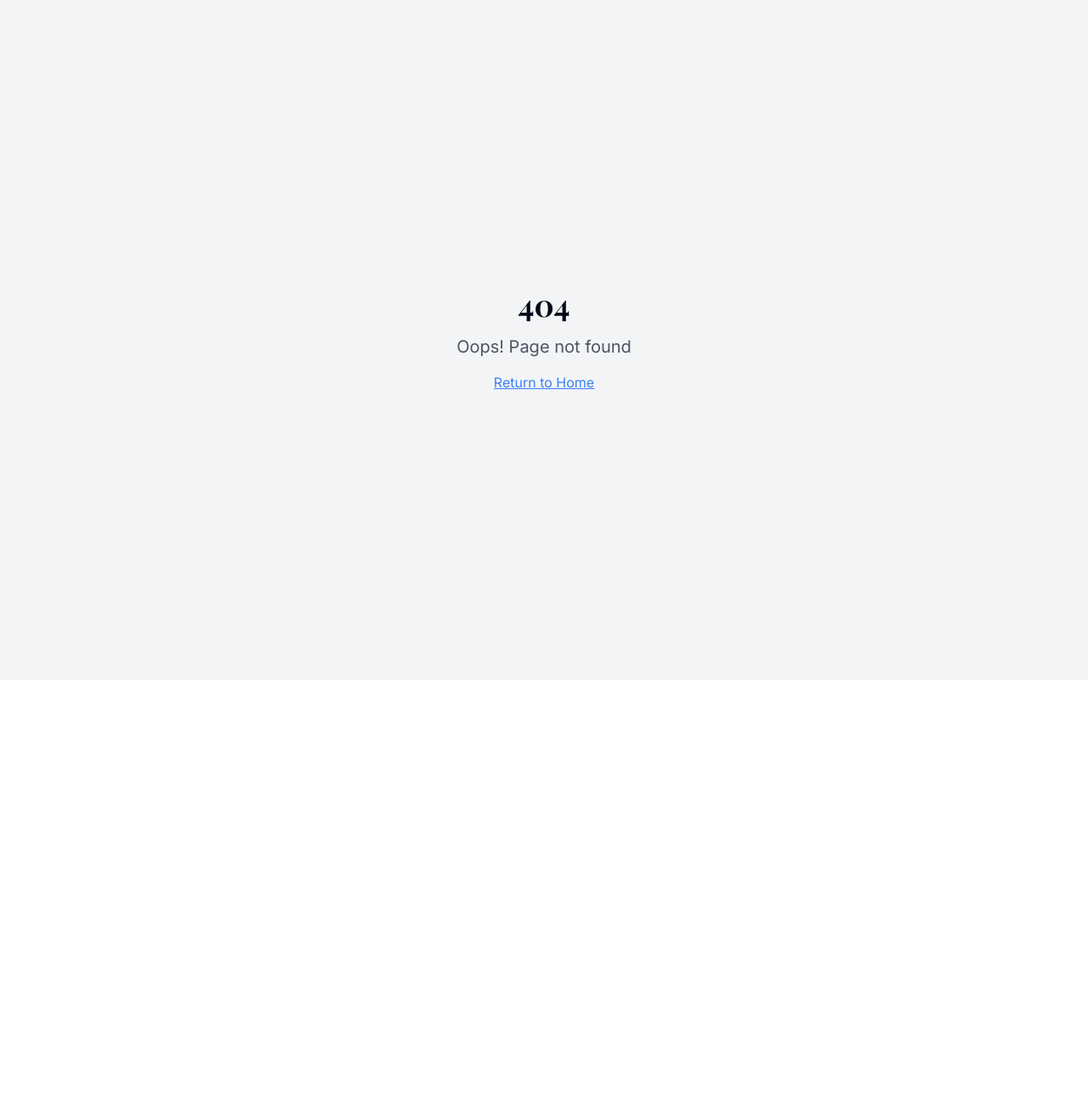
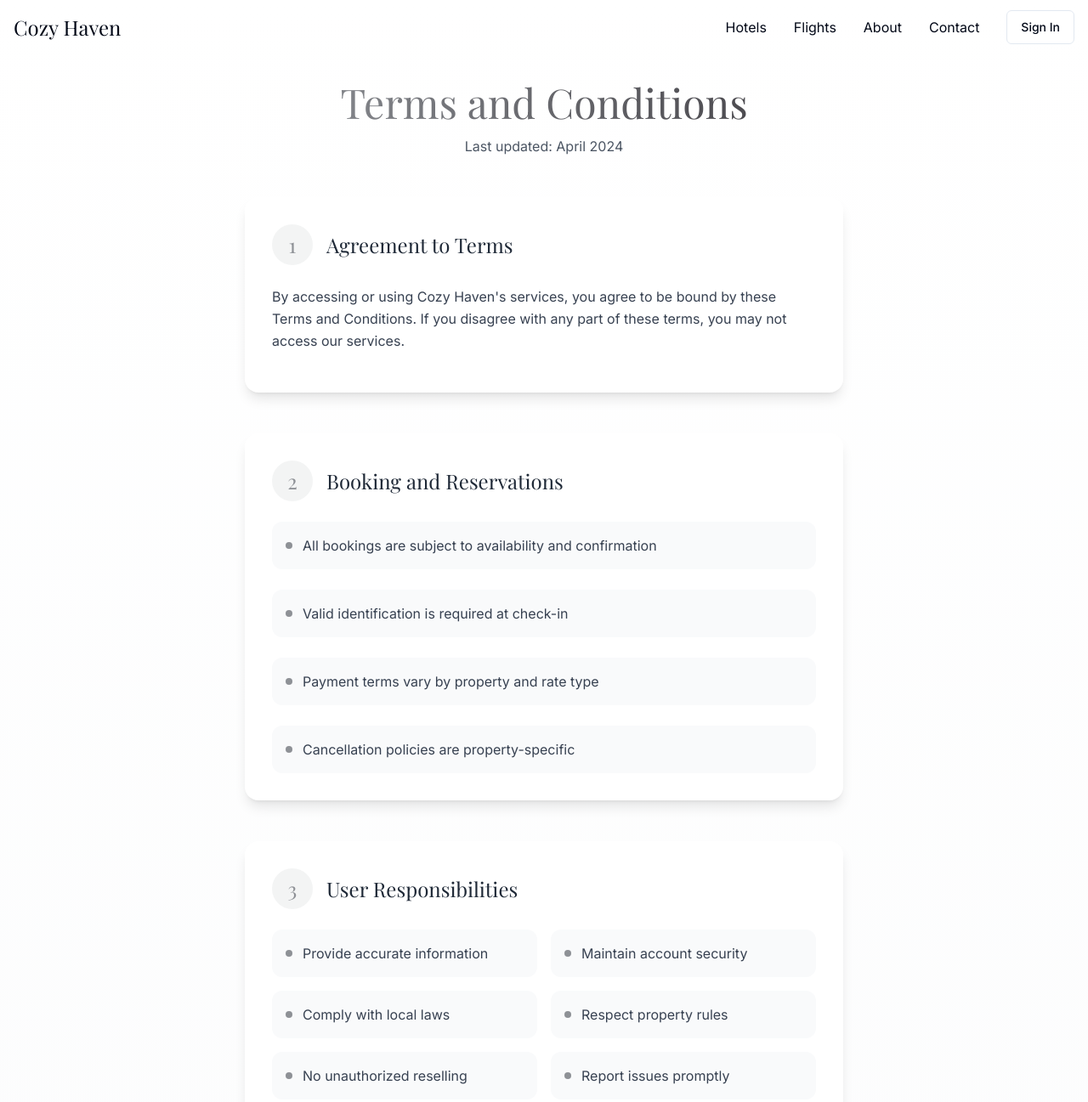
Before and after one commit to Gurneesh-singh/cozy-haven-booker, a React (Vite) app: page /terms in a window 1280 px wide. Before the commit this address had no page. Shown: the top 1297 px of the page at 85% size. Before the commit the page ends 800 px from the top, so only its background shows below. Built offline with nearby package versions, Linux system fonts and the light colour scheme.

Commit message:
Add Terms and Conditions page
Adds a dedicated page for the website's terms and conditions.  This will be a separate page from the existing privacy policy.

```diff
--- a/src/App.tsx
+++ b/src/App.tsx
@@ -3,6 +3,7 @@ import { BrowserRouter as Router, Routes, Route } from "react-router-dom";
 import Index from "@/pages/Index";
 import NotFound from "@/pages/NotFound";
 import Privacy from "@/pages/Privacy";
+import Terms from "@/pages/Terms";
 
 function App() {
   return (
@@ -10,6 +11,7 @@ function App() {
       <Routes>
         <Route path="/" element={<Index />} />
         <Route path="/privacy" element={<Privacy />} />
+        <Route path="/terms" element={<Terms />} />
         <Route path="*" element={<NotFound />} />
       </Routes>
     </Router>
--- /dev/null
+++ b/src/pages/Terms.tsx
@@ -0,0 +1,171 @@
+
+import { Navbar } from "@/components/Navbar";
+
+const Terms = () => {
+  return (
+    <div className="min-h-screen bg-gradient-to-b from-white to-gray-50">
+      <Navbar />
+      <div className="pt-24 pb-16 px-4">
+        <div className="container mx-auto max-w-3xl">
+          <div className="text-center mb-12 animate-fadeIn">
+            <h1 className="text-4xl md:text-5xl font-display mb-4 text-gray-900 bg-clip-text text-transparent bg-gradient-to-r from-primary to-secondary">
+              Terms and Conditions
+            </h1>
+            <p className="text-gray-600">Last updated: April 2024</p>
+          </div>
+
+          <div className="space-y-12 text-gray-700">
+            <section className="bg-white rounded-2xl p-8 shadow-lg hover:shadow-xl transition-shadow duration-300 animate-fadeIn">
+              <div className="flex items-center mb-6">
+                <div className="w-12 h-12 bg-primary/10 rounded-full flex items-center justify-center mr-4">
+                  <span className="text-2xl font-display text-primary">1</span>
+                </div>
+                <h2 className="text-2xl font-display text-gray-800">Agreement to Terms</h2>
+              </div>
+              <p className="mb-4 leading-relaxed">
+                By accessing or using Cozy Haven's services, you agree to be bound by these Terms and Conditions. If you disagree with any part of these terms, you may not access our services.
+              </p>
+            </section>
+
+            <section className="bg-white rounded-2xl p-8 shadow-lg hover:shadow-xl transition-shadow duration-300 animate-fadeIn animation-delay-200">
+              <div className="flex items-center mb-6">
+                <div className="w-12 h-12 bg-primary/10 rounded-full flex items-center justify-center mr-4">
+                  <span className="text-2xl font-display text-primary">2</span>
+                </div>
+                <h2 className="text-2xl font-display text-gray-800">Booking and Reservations</h2>
+              </div>
+              <div className="space-y-6">
+                {[
+                  "All bookings are subject to availability and confirmation",
+                  "Valid identification is required at check-in",
+                  "Payment terms vary by property and rate type",
+                  "Cancellation policies are property-specific"
+                ].map((item, index) => (
+                  <div key={index} className="bg-gray-50 p-4 rounded-xl">
+                    <div className="flex items-center space-x-3">
+                      <div className="w-2 h-2 bg-primary rounded-full"></div>
+                      <span>{item}</span>
+                    </div>
+                  </div>
+                ))}
+              </div>
+            </section>
+
+            <section className="bg-white rounded-2xl p-8 shadow-lg hover:shadow-xl transition-shadow duration-300 animate-fadeIn animation-delay-400">
+              <div className="flex items-center mb-6">
+                <div className="w-12 h-12 bg-primary/10 rounded-full flex items-center justify-center mr-4">
+                  <span className="text-2xl font-display text-primary">3</span>
+                </div>
+                <h2 className="text-2xl font-display text-gray-800">User Responsibilities</h2>
+              </div>
+              <div className="grid grid-cols-1 md:grid-cols-2 gap-4">
+                {[
+                  "Provide accurate information",
+                  "Maintain account security",
+                  "Comply with local laws",
+                  "Respect property rules",
+                  "No unauthorized reselling",
+                  "Report issues promptly"
+                ].map((item, index) => (
+                  <div key={index} className="bg-gray-50 p-4 rounded-xl hover:bg-gray-100 transition-colors">
+                    <div className="flex items-center space-x-3">
+                      <div className="w-2 h-2 bg-primary rounded-full"></div>
+                      <span>{item}</span>
+                    </div>
+                  </div>
+                ))}
+              </div>
+            </section>
+
+            <section className="bg-white rounded-2xl p-8 shadow-lg hover:shadow-xl transition-shadow duration-300">
+              <div className="flex items-center mb-6">
+                <div className="w-12 h-12 bg-primary/10 rounded-full flex items-center justify-center mr-4">
+                  <span className="text-2xl font-display text-primary">4</span>
+                </div>
+                <h2 className="text-2xl font-display text-gray-800">Intellectual Property</h2>
+              </div>
+              <div className="bg-gradient-to-r from-primary/5 to-secondary/5 rounded-xl p-6">
+                <p className="leading-relaxed">
+                  All content, including but not limited to logos, images, text, and software, is the property of Cozy Haven and is protected by intellectual property laws. Unauthorized use is prohibited.
+                </p>
+              </div>
+            </section>
+
+            <section className="bg-white rounded-2xl p-8 shadow-lg hover:shadow-xl transition-shadow duration-300">
+              <div className="flex items-center mb-6">
+                <div className="w-12 h-12 bg-primary/10 rounded-full flex items-center justify-center mr-4">
+                  <span className="text-2xl font-display text-primary">5</span>
+                </div>
+                <h2 className="text-2xl font-display text-gray-800">Limitation of Liability</h2>
+              </div>
+              <div className="bg-gray-50 rounded-xl p-6">
+                <p className="mb-4 leading-relaxed">
+                  Cozy Haven shall not be liable for any indirect, incidental, special, consequential, or punitive damages resulting from your use or inability to use our services.
+                </p>
+                <div className="grid grid-cols-1 md:grid-cols-2 gap-4 mt-4">
+                  {[
+                    "Service interruptions",
+                    "Data loss",
+                    "Personal injury",
+                    "Property damage"
+                  ].map((item, index) => (
+                    <div key={index} className="bg-white p-3 rounded-lg shadow-sm">
+                      <div className="flex items-center space-x-2">
+                        <div className="w-2 h-2 bg-primary rounded-full"></div>
+                        <span>{item}</span>
+                      </div>
+                    </div>
+                  ))}
+                </div>
+              </div>
+            </section>
+
+            <section className="bg-white rounded-2xl p-8 shadow-lg hover:shadow-xl transition-shadow duration-300">
+              <div className="flex items-center mb-6">
+                <div className="w-12 h-12 bg-primary/10 rounded-full flex items-center justify-center mr-4">
+                  <span className="text-2xl font-display text-primary">6</span>
+                </div>
+                <h2 className="text-2xl font-display text-gray-800">Changes to Terms</h2>
+              </div>
+              <div className="bg-gradient-to-r from-gray-50 to-gray-100 p-6 rounded-xl">
+                <p className="leading-relaxed">
+                  We reserve the right to modify these terms at any time. Changes will be effective immediately upon posting to our website. Your continued use of our services constitutes acceptance of these changes.
+                </p>
+                <div className="text-sm text-gray-500 border-t pt-4 mt-4">
+                  Last modified: April 2024
+                </div>
+              </div>
+            </section>
+
+            <section className="bg-white rounded-2xl p-8 shadow-lg hover:shadow-xl transition-shadow duration-300">
+              <div className="flex items-center mb-6">
+                <div className="w-12 h-12 bg-primary/10 rounded-full flex items-center justify-center mr-4">
+                  <span className="text-2xl font-display text-primary">7</span>
+                </div>
+                <h2 className="text-2xl font-display text-gray-800">Contact Information</h2>
+              </div>
+              <div className="bg-gradient-to-r from-gray-50 to-gray-100 p-6 rounded-xl">
+                <div className="grid grid-cols-1 md:grid-cols-3 gap-4">
+                  <div className="bg-white p-4 rounded-lg shadow-sm">
+                    <p className="font-medium mb-2">Email</p>
+                    <p className="text-gray-600">legal@cozyhaven.com</p>
+                  </div>
+                  <div className="bg-white p-4 rounded-lg shadow-sm">
+                    <p className="font-medium mb-2">Phone</p>
+                    <p className="text-gray-600">+1 (555) 987-6543</p>
+                  </div>
+                  <div className="bg-white p-4 rounded-lg shadow-sm">
+                    <p className="font-medium mb-2">Address</p>
+                    <p className="text-gray-600">123 Legal Avenue, Termsville, ST 12345</p>
+                  </div>
+                </div>
+              </div>
+            </section>
+          </div>
+        </div>
+      </div>
+    </div>
+  );
+};
+
+export default Terms;
```
